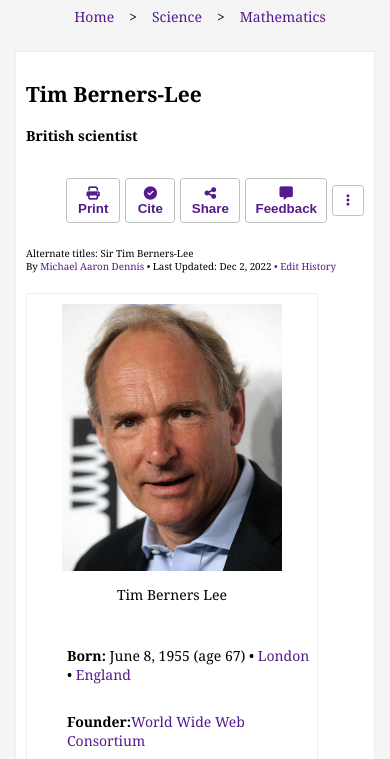
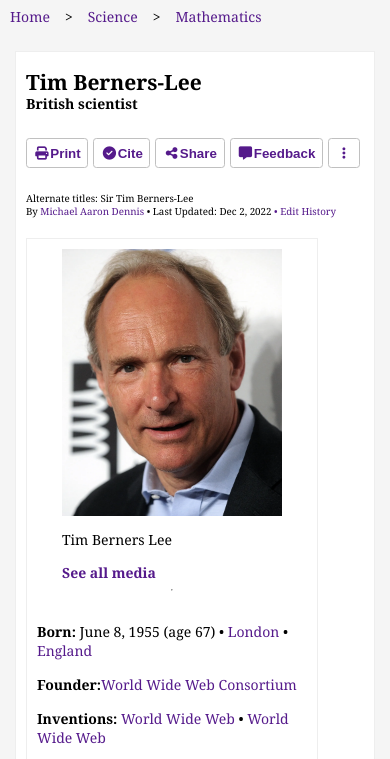
Before and after one commit to Buidlor/Tim-Berners-Exercise, a plain HTML site: page index.html in a window 390 px wide. Shown: the part 53-812 px from the top of the page. Drawn offline with Linux system fonts and the light colour scheme.

Commit message:
made the page RESPONSIVE. The bio moves to the right side on bigger screens

```diff
--- a/index.html
+++ b/index.html
@@ -52,6 +52,8 @@
                 <div class="pic-and-text">
                     <img src="images/TimImg.webp" alt="picture of Tim" >
                     <p>Tim Berners Lee</p>
+                    <a href=""><strong>See all media</strong></a>
+                    <hr>
                 </div>
                 <div class="bio">
                     <ul class="bio-list">
--- a/style.css
+++ b/style.css
@@ -6,11 +6,18 @@ body{
     display: flex;
     flex-direction: column;
     justify-content: center;
-    align-items: center;
+    align-items: flex-start;
     background-color: whitesmoke;
 }
 a{
     text-decoration: none;
+}
+h1, h4{
+    line-height: 20%;
+}
+li{
+    display: flex;
+    align-items: center;
 }
 .nav-brit{
     background-color: rgb(0, 0, 88);
@@ -64,19 +71,20 @@ a{
 .container-headline{
     display: flex;
     flex-direction: column;
-    align-items: flex-start
+    align-items: flex-start;
 }
 
 .list-buttons{
     display: flex;
     list-style: none;
-    align-items: center;
     gap: 5px ;
     left: 0px;
+    padding-left: 0px;
 }
 .text-under-buttons{
     font-size: 70%;
 }
+
 .profile{
     border-style: groove;
     border-width: 1px;
@@ -87,27 +95,32 @@ a{
     width: 290px;
 }
 .pic-and-text{
-    flex-direction: column;
+
     display: flex;
     flex-direction: column;
-    align-items: center;
-    justify-content: center;
-    margin-top: 10px;
+    align-items: flex-start;
+    margin: 10px;
+    padding-bottom: 0px;
 }
 .pic-and-text img{
     width: 220px;
-
 }
 .bio-list{
     list-style: none;
     display: flex;
     flex-direction: column;
+    align-items: flex-start;
+    padding-left: 10px;
+    margin-top: 0px;
+    padding-top: 0px;
+
 }
 .bio{
     display: flex;
     flex-direction: column;
     align-items: center;
     padding-bottom: 10px;
+    text-align: left;
 
 }
 
@@ -116,3 +129,14 @@ button{
     border: 1px solid silver; border-radius: 0.25em; padding: 0.5em;
     color: darkblue;
 }
+li p{
+    margin-bottom: 1px;
+}
+
+@media only screen and (min-width:798px){
+    .article{
+        display: flex;
+        flex-direction: row-reverse;
+    }
+
+}
```
